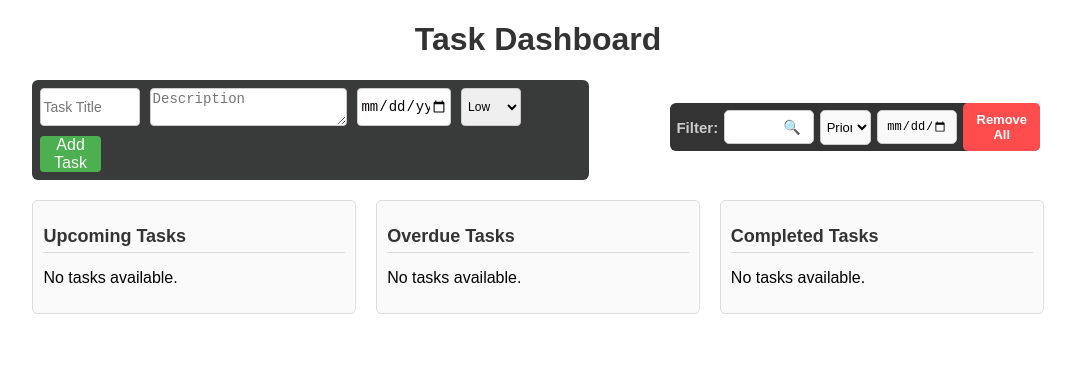
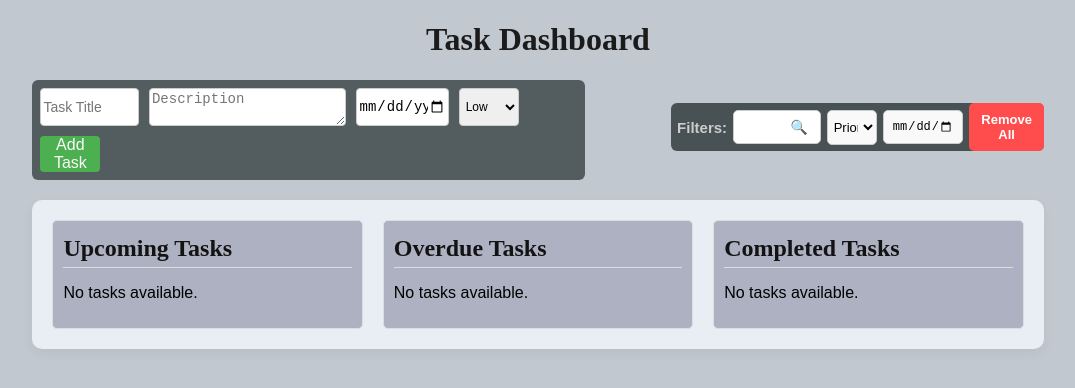
Before and after one commit to Ayush76a/SimpleTaskManager, a React (Create React App) app: page / in a window 1280 px wide. Shown: the top 388 px of the page, without its empty margins (102-1177 px from the left). Built offline with nearby package versions, Linux system fonts and the light colour scheme.

Commit message:
final commit

```diff
--- a/src/components/Dashboard.jsx
+++ b/src/components/Dashboard.jsx
@@ -91,8 +91,6 @@ const Dashboard = () => {
     <div className="dashboard">
       <h1>Task Dashboard</h1>
 
-
-
     {/* Form in left and filter in right */}
   <div className="filter-form-row">
     <div className="task-form-container">
@@ -102,7 +100,7 @@ const Dashboard = () => {
     {/* Filter Section on the right */}
     <div className="filter-section">
     <div className="filter-container">
-     <h3 className='filter-heading'>Filter: </h3>
+     <h3 className='filter-heading'>Filters: </h3>
       {/* Search Input */}
       <input
         type="text"
--- a/src/styles/Dashboard.css
+++ b/src/styles/Dashboard.css
@@ -1,7 +1,8 @@
+body {
+  font-family: 'Roboto', sans-serif;
+  background: #b2b9c4c7;
+}
 
-body {
-  font-family: Arial, sans-serif;
-}
 
 .container {
   max-width: 800px;
@@ -11,7 +12,9 @@ body {
 
 h1 {
   text-align: center;
-  color: #333;
+  font-family:cursive;
+  font-weight: 800;
+  color: #1c1b1b;
 }
 
 /* Filter container to hold all filter elements */
@@ -22,10 +25,10 @@ h1 {
   width:80%;
   margin-bottom: 5px;
   border-radius: 6px;
-  background-color: #333;
+  background-color: rgba(34, 45, 45, 0.758);
   padding-right: 0px;
   padding-left: 6px;
-  margin-left: 18%;
+  margin-left: 18.8%;
 }
 
 .filter-heading{
--- a/src/styles/TaskForm.css
+++ b/src/styles/TaskForm.css
@@ -3,7 +3,7 @@
   display: flex;
   justify-content: center;
   align-items: center;
-  background-color: rgba(21, 22, 22, 0.843);
+  background-color: rgba(34, 45, 45, 0.692);
   border-radius: 6px;
   width:fit-content;
   padding: 8px;
--- a/src/styles/TaskSection.css
+++ b/src/styles/TaskSection.css
@@ -1,24 +1,33 @@
+body {
+  font-family: 'Roboto', sans-serif;
+}
+
+
 .task-sections {
     margin-top: 1px;
     display: grid;
     grid-template-columns: 1fr 1fr 1fr;
     gap: 20px;
+    border-radius: 10px;
+    padding: 20px;
+    background-color: #e9eef5;
+    box-shadow: 0px 4px 12px rgba(0, 0, 0, 0.05);
 }
-
 
 .task-section {
     padding: 10px;
     border: 1px solid #ddd;
     border-radius: 5px;
-    background-color: #fafafa;
+    background-color:#9c9eb2c1;
 }
 
 .task-section h2 {
-    color: #333;
-    font-size: 18px;
+    color: #141313;
+    font-family:cursive;
     border-bottom: 1px solid #ddd;
     padding-bottom: 5px;
     margin-bottom: 10px;
+    margin-top: 4px;
 }
 
 .task {
@@ -124,3 +133,13 @@ background-color: #ff9999;
     font-weight: bold;
     background-color: rgba(255, 0, 0, 0.1);
 }
+
+.task:hover {
+    transform: scale(1.02);
+    box-shadow: 0px 4px 15px rgba(0, 0, 0, 0.15);
+}
+
+.task {
+box-shadow: 0px 4px 8px rgba(0, 0, 0, 0.1);
+border-radius: 8px;
+}
```
